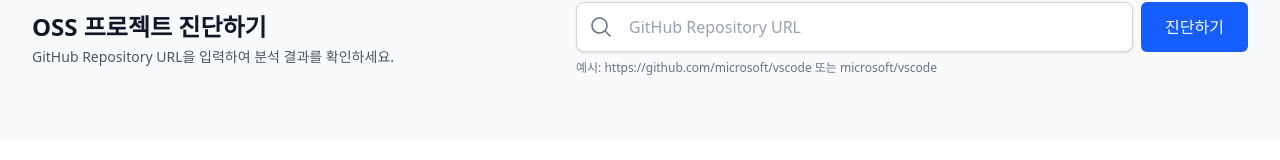
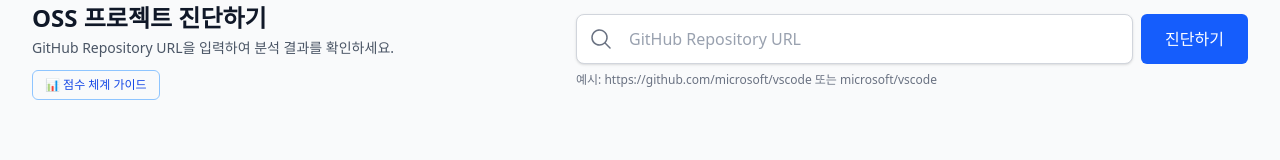
Before and after one commit to Hyeri-hci/OSSDoctor, a React (Vite) app in the folder frontend/: page /diagnose in a window 1280 px wide. Shown: the part 130-290 px from the top of the page. Built offline with nearby package versions, Linux system fonts and the light colour scheme; no server answers.

Commit message:
[Update] 점수 체계 가이드 버튼 추가하여 모달 연결

```diff
--- a/frontend/src/features/Diagnose/components/DiagnoseSearchSection.jsx
+++ b/frontend/src/features/Diagnose/components/DiagnoseSearchSection.jsx
@@ -1,10 +1,12 @@
 import React, { useState, useEffect, useRef, forwardRef, useImperativeHandle } from "react";
 import PropTypes from "prop-types";
 import { Button, SearchBar } from "../../../components/common";
+import ScoreGuideModal from "./ScoreGuideModal";
 
 const DiagnoseSearchSection = forwardRef(({ onSearch }, ref) => {
     const [searchInput, setSearchInput] = useState("");
     const [showButton, setShowButton] = useState(false);
+    const [showScoreGuide, setShowScoreGuide] = useState(false);
     const searchInputRef = useRef(null);
 
     useImperativeHandle(ref, () => ({
@@ -59,6 +61,18 @@ const DiagnoseSearchSection = forwardRef(({ onSearch }, ref) => {
                             <p className="text-sm md:text-xs lg:text-sm text-gray-600">
                                 GitHub Repository URL을 입력하여 분석 결과를 확인하세요.
                             </p>
+
+                            {/* 점수 체계 가이드 버튼 */}
+                            <div className="mt-3">
+                                <Button
+                                    onClick={() => setShowScoreGuide(true)}
+                                    variant="outline"
+                                    size="small"
+                                    className="text-xs"
+                                >
+                                    📊 점수 체계 가이드
+                                </Button>
+                            </div>
                         </div>
 
                         {/* 검색 영역 */}
@@ -98,6 +112,12 @@ const DiagnoseSearchSection = forwardRef(({ onSearch }, ref) => {
                     </div>
                 </div>
             </div>
+
+            {/* 점수 체계 가이드 모달 */}
+            <ScoreGuideModal
+                isOpen={showScoreGuide}
+                onClose={() => setShowScoreGuide(false)}
+            />
         </section>
     );
 });
```
